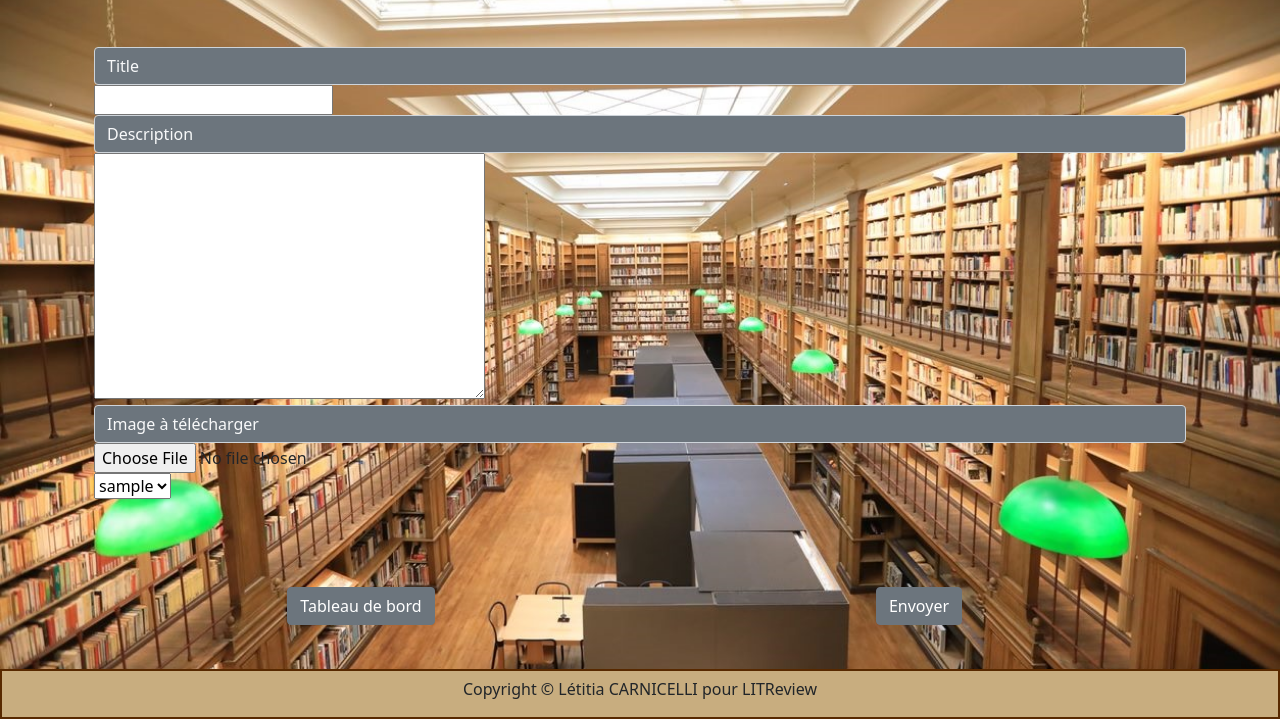
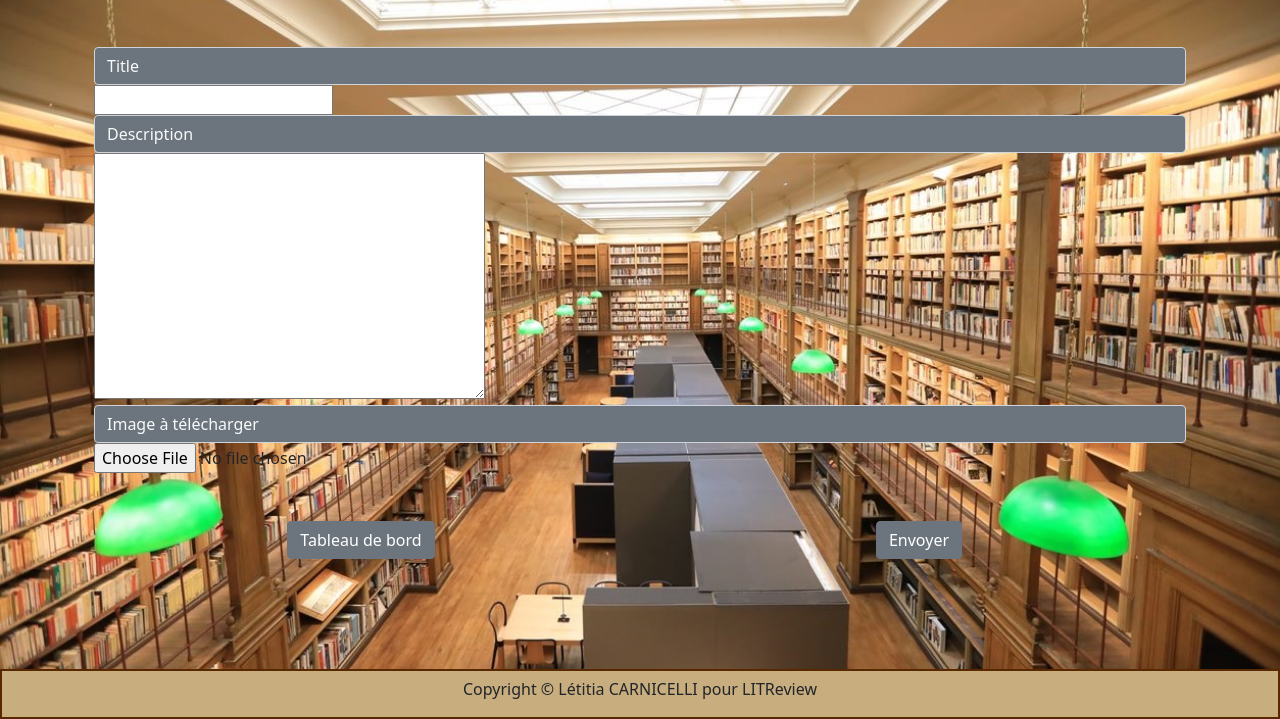
Before and after one commit to maticha84/oc_p9_repository, a Django app: page /litapp/ticket.html in a window 1280 px wide. Shown: the part 81-800 px from the top of the page. Run offline with Django 3.2, Linux system fonts and the light colour scheme; the visitor is signed in with stand-in values (Sample User, id 1); data comes from the database, SQL or seed files in the repository; some libraries are stand-ins or nearby versions.

```diff
--- a/litreview/litapp/templates/litapp/ticket.html
+++ b/litreview/litapp/templates/litapp/ticket.html
@@ -16,7 +16,7 @@
                     {{ ticket_form.description }}
                     <label for="{{ ticket_form.image.id_for_label }}" class="form-control bg-secondary text-light">Image à télécharger</label>
                     {{ ticket_form.image }}
-                    <p>
+                    <p style="display:None">
                         <select id="user_id" name="user">
                             <option value="1">{{ user.get_username }}</option>
                         </select>
```
